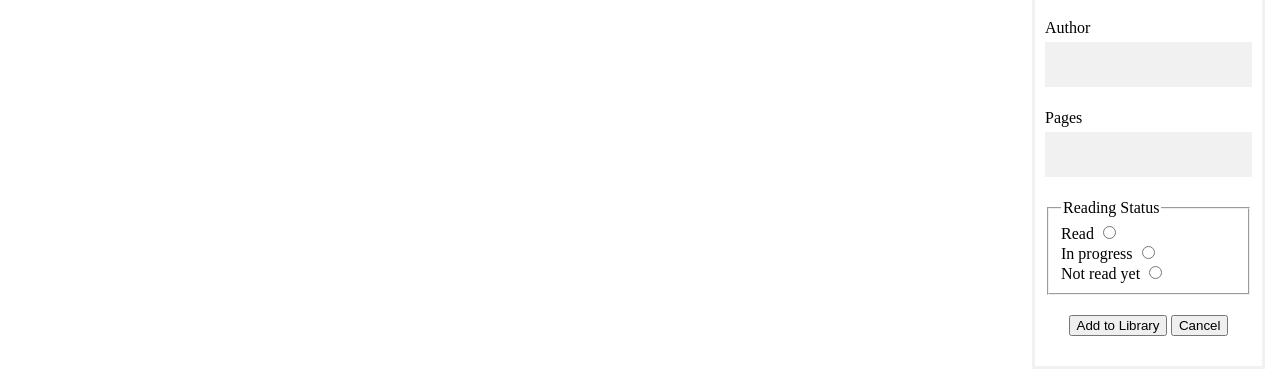
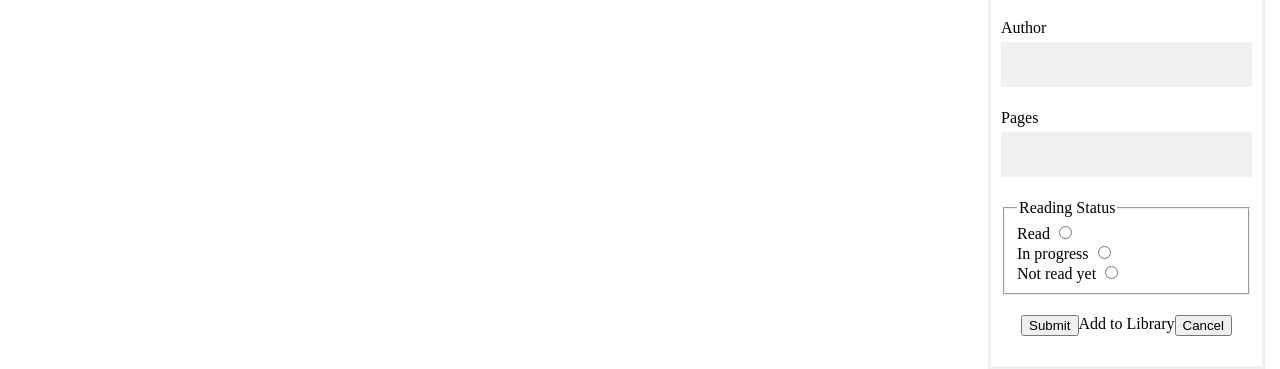
Before and after one commit to nathansquan/TOP-library, a plain HTML site: page index.html in a window 1280 px wide. Both pictures are taken after a click on the button "NEW BOOK". Shown: the part 431-800 px from the top of the page. Drawn offline with Linux system fonts and the light colour scheme.

Commit message:
Change input to submit button and use event.preventDefault()

```diff
--- a/index.html
+++ b/index.html
@@ -46,7 +46,7 @@
                </fieldset>
 
                <div id="form-popup-btns">
-                   <button type="button" class="btn add">Add to Library</button>
+                   <input type="submit" class="btn add">Add to Library</input>
                    <button type="button" class="btn cancel">Cancel</button>
                </div>
             </form>
--- a/scripts/script.js
+++ b/scripts/script.js
@@ -1,5 +1,3 @@
-let myLibrary = [];
-
 function Book(title, author, pages, read) {
     this.title = title
     this.author = author
@@ -10,21 +8,6 @@ function Book(title, author, pages, read) {
 function addBookToLibrary(book) {
     myLibrary.push(book);
 }
-
-const title = document.querySelector("#title");
-const author = document.querySelector("#author");
-const pages = document.querySelector("#pages");
-const read = document.querySelector("#radio-btns");
-const form = document.querySelector("form");
-const addToLibraryBtn = document.querySelector(".add");
-
-addToLibraryBtn.addEventListener('click', () => {
-    const data = new FormData(form);
-    const book = new Book();
-    data.forEach((value, key) => (book[key] = value));
-    addBookToLibrary(book);
-    displayBook(book);
-});
 
 function displayBook(book) {
     // create book card
@@ -42,10 +25,25 @@ function displayBook(book) {
 };
 
 function displayBooks() {
-    myLibrary.forEach(book => {
-        displayBook(book);
-    });
+    myLibrary.forEach(book => displayBook(book));
 }
+
+let myLibrary = [];
+const container = document.querySelector('.container');
+const title = document.querySelector("#title");
+const author = document.querySelector("#author");
+const pages = document.querySelector("#pages");
+const read = document.querySelector("#radio-btns");
+const form = document.querySelector("form");
+
+form.addEventListener('submit', (e) => {
+    e.preventDefault();
+    const data = new FormData(form);
+    const book = new Book();
+    data.forEach((value, key) => (book[key] = value));
+    addBookToLibrary(book);
+    displayBook(book);
+});
 
 // open popup form
 const newBookBtn = document.querySelector('.new-book-btn > button');
@@ -72,6 +70,5 @@ addBookToLibrary(theHobbit2);
 addBookToLibrary(theHobbit3);
 
 
-const container = document.querySelector('.container');
 
 displayBooks();
```
